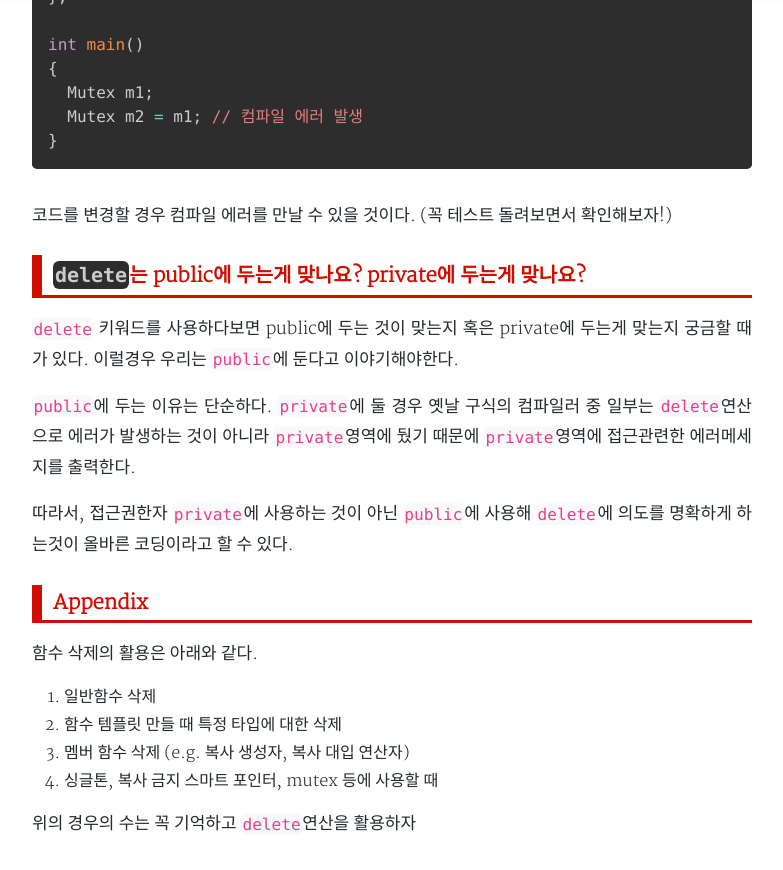
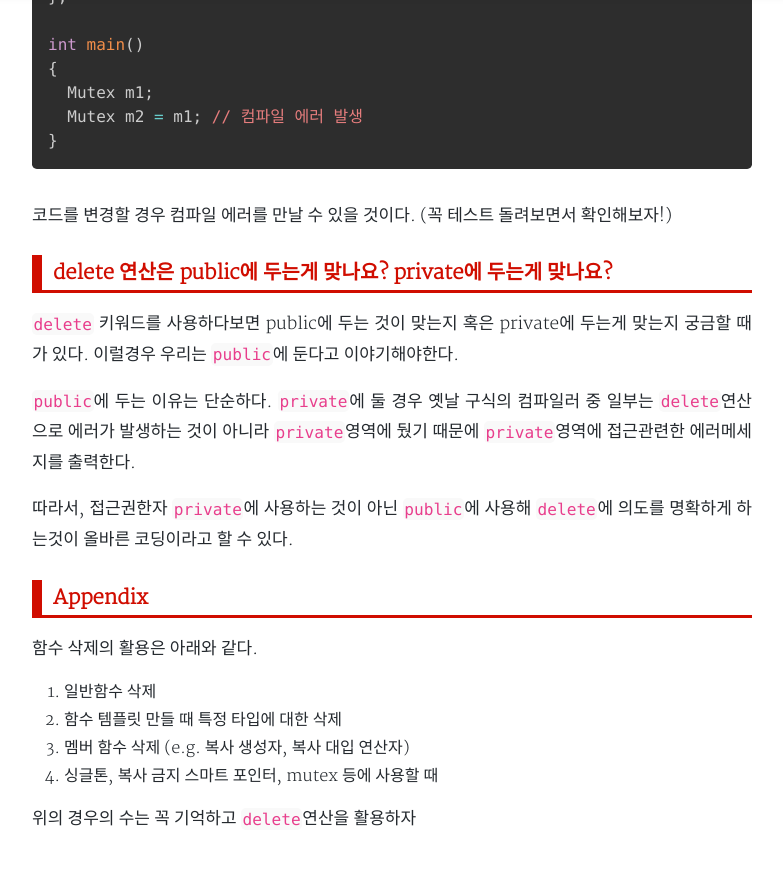
Before and after one commit to 0xd00d00/0xd00d00.github.io, a Jekyll site: the page built from _posts/2021-07-30-cpp_delete.md, in a window 1280 px wide and 900 px high, scrolled down 4930 px. Shown: the top 870 px of the window, without its empty margins (248-1031 px from the left). Built offline with Jekyll 4.4.1, drawn with Linux system fonts in a browser that asks for light colours; nearby versions of some CDN libraries; some web fonts are replaced; comment, search, counter and statistics services are not loaded; a style sheet for code colours, icons or effects is not loaded; some of the changed text lies outside the part shown.

Commit message:
[post] change posting

```diff
--- a/_posts/2021-07-30-cpp_delete.md
+++ b/_posts/2021-07-30-cpp_delete.md
@@ -100,7 +100,7 @@
 
 ❗ `delete`를 사용할 때 => 컴파일 에러를 유발한다.
 
-### Delete의 활용
+### delete 연산의 활용
 함수삭제 `delete`를 사용하는 예시는 많이 존재한다. 일례로 윗 내용에서 다룬 *일반함수 제거*의 예시도 있으며, 추가로 2가지 예시를 더 보면서 `delete`에 대해 익혀보도록 하겠다.
 
 *🌱 함수 템플릿에서 특정 요소 제거*
@@ -177,7 +177,7 @@
 
 코드를 변경할 경우 컴파일 에러를 만날 수 있을 것이다. (꼭 테스트 돌려보면서 확인해보자!)
 
-### `delete`는 public에 두는게 맞나요? private에 두는게 맞나요?
+### delete 연산은 public에 두는게 맞나요? private에 두는게 맞나요?
 `delete` 키워드를 사용하다보면 public에 두는 것이 맞는지 혹은 private에 두는게 맞는지 궁금할 때가 있다. 이럴경우 우리는 `public`에 둔다고 이야기해야한다.
 
 `public`에 두는 이유는 단순하다. `private`에 둘 경우 옛날 구식의 컴파일러 중 일부는 `delete`연산으로 에러가 발생하는 것이 아니라 `private`영역에 뒀기 때문에 `private`영역에 접근관련한 에러메세지를 출력한다.
```
